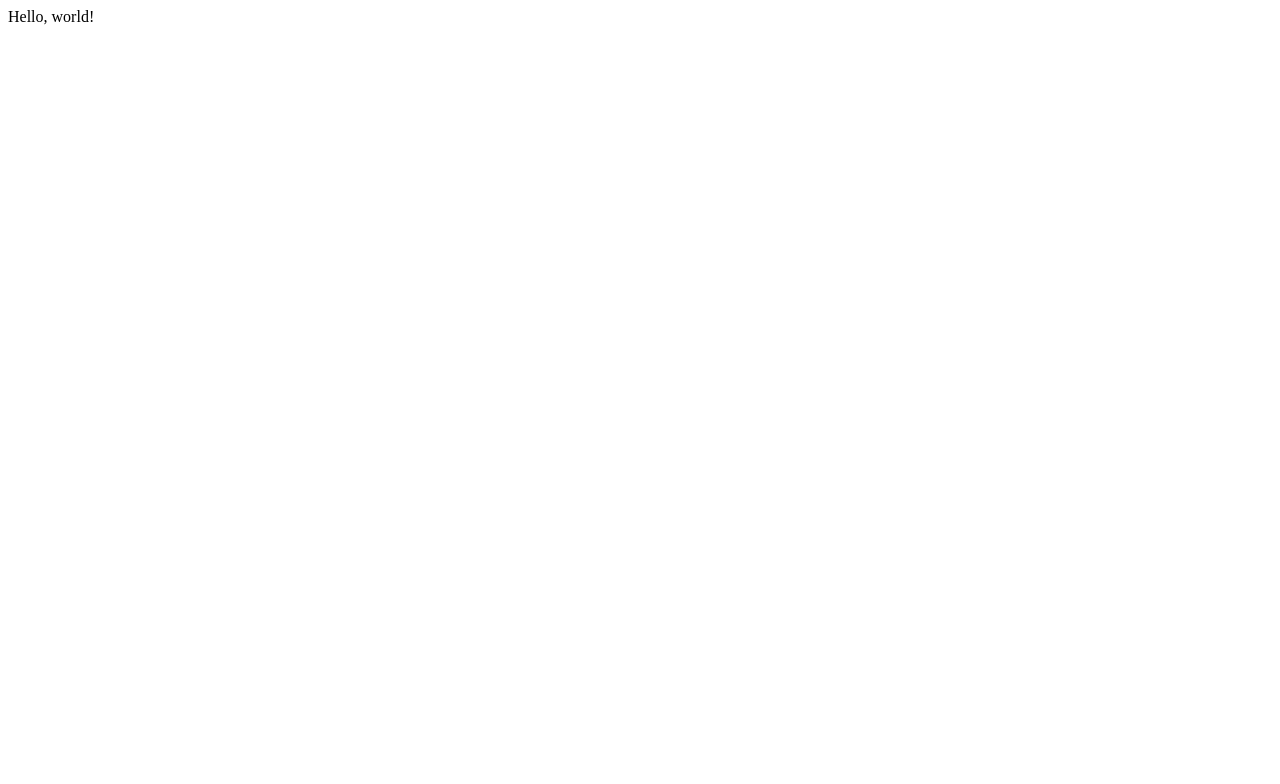
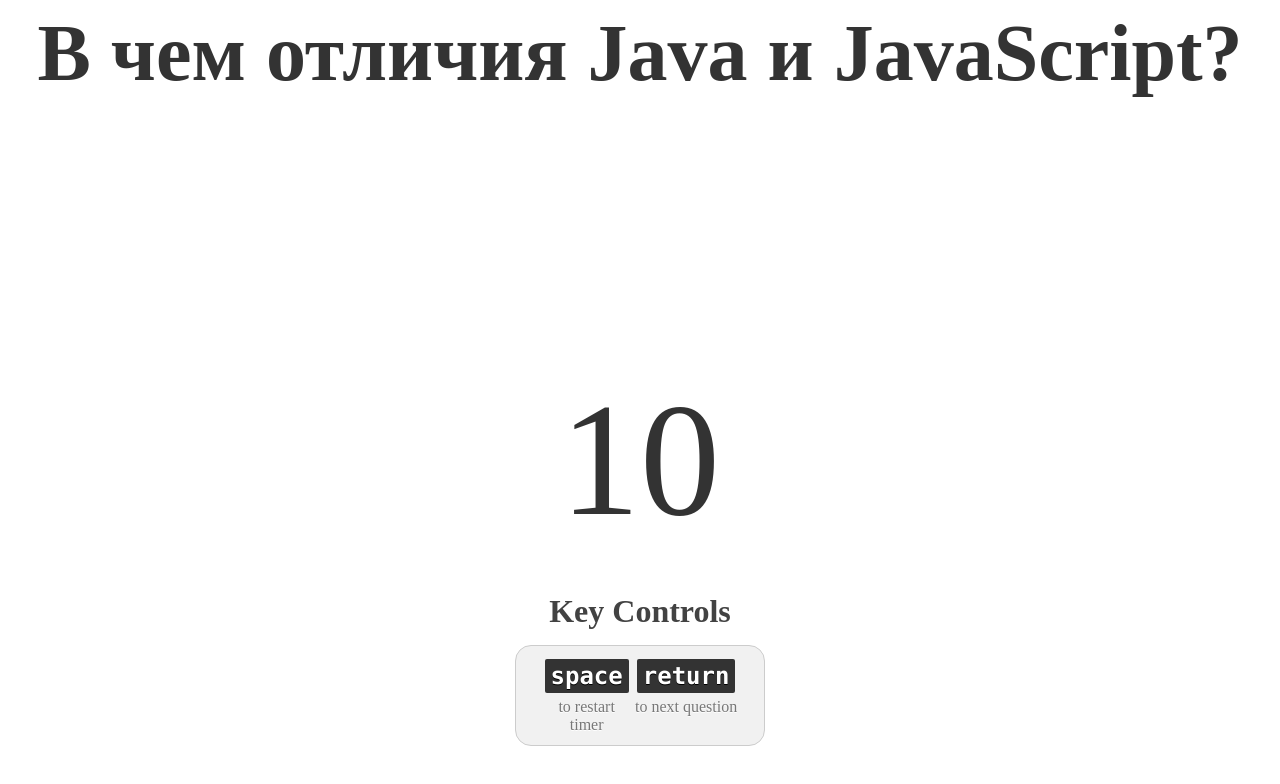
Before and after one commit to AGrigorii/blitz-survey, a website built with webpack: page source/index.html in a window 1280 px wide. Built offline with nearby package versions, Linux system fonts and the light colour scheme.

Commit message:
semi-ready version with question examples

```diff
--- a/source/index.html
+++ b/source/index.html
@@ -3,10 +3,26 @@
 <head>
     <meta charset="UTF-8">
     <title>Blitz survey</title>
-    <link rel="stylesheet" type="text/css" href="style.css" >
+    <link rel="stylesheet" type="text/css" href="style.css">
 </head>
 <body>
+<div class="wrapper">
+    <span id="question"></span>
     <span id="timer"></span>
-    <script src="main.js"></script>
+    <table class="controls">
+        <caption>Key Controls</caption>
+        <tr>
+            <td>
+                <div class="key key-space">space</div>
+                <div class="act">to restart timer</div>
+            </td>
+            <td>
+                <div class="key key-return">return</div>
+                <div class="act">to next question</div>
+            </td>
+        </tr>
+    </table>
+</div>
+<script src="main.js"></script>
 </body>
 </html>
--- a/source/main.js
+++ b/source/main.js
@@ -1 +1,42 @@
-document.getElementById('timer').textContent = "Hello, world!";
+const questionsConfig = require('./questions');
+
+let currentTimerId = null;
+let currentQuestionId = null;
+
+
+function selectRandomQuestion() {
+    return Math.floor(Math.random()*questionsConfig.questions.length);
+}
+
+function redrawTimer(remainSeconds = questionsConfig.timeout) {
+    if (currentTimerId) {
+        clearTimeout(currentTimerId);
+    }
+    document.getElementById('timer').style.color = (remainSeconds < 5) ? 'red' : '#333';
+    document.getElementById('timer').textContent = remainSeconds ? remainSeconds : 'Time is over';
+
+    if (remainSeconds) {
+        currentTimerId = setTimeout(redrawTimer, 1000, remainSeconds - 1);
+    }
+}
+
+document.addEventListener('keydown', function(event) {
+    switch (event.code) {
+        case 'Space':
+            redrawTimer();
+            break;
+        case 'Enter':
+            nextQuestion();
+            break;
+        default:
+            return;
+    }
+});
+
+function nextQuestion() {
+    currentQuestionId = selectRandomQuestion();
+    document.getElementById('question').textContent = questionsConfig.questions[currentQuestionId];
+    redrawTimer();
+}
+
+nextQuestion();
--- /dev/null
+++ b/source/questions.json
@@ -0,0 +1,15 @@
+{
+  "timeout": 15,
+  "questions": [
+    "Что такое JSON?",
+    "В чем отличия Java и JavaScript?",
+    "В чем отличия JSON и XML?",
+    "Какие фреймворки для работы с JSON вы знаете?",
+    "Какие фреймворки для работы с XML вы знаете?",
+    "Какие аннотации Jackson вы знаете?",
+    "Какие аннотации JAXB вы знаете?",
+    "В чем отличие сериализации и десериализации в JSON?",
+    "Что лучше JSON или XML? Почему?",
+    "Что такое DTO?"
+  ]
+}
--- a/source/style.css
+++ b/source/style.css
@@ -0,0 +1,83 @@
+body {
+    font-family: 'Montserrat', 'sans-serif';
+    color: #424242;
+}
+
+.wrapper {
+    vertical-align: middle;
+    text-align: center;
+    display: table;
+    height: 100%;
+    max-width: 1280px;
+    width: 100%;
+    margin: 0 auto;
+}
+
+#question {
+    display: table-row;
+    font-size: 10vmin;
+    margin: 100px 0;
+    padding: 0 50px;
+    color: #333;
+    font-weight: bold;
+    text-align: center;
+    height: 45vmin;
+    word-break: break-word;
+}
+
+#timer {
+    margin-top: 1vmin;
+    display: table-row;
+    font-size: 20vmin;
+    text-align: center;
+}
+
+.controls {
+    width: 30vmin;
+    height: 10vmin;
+    margin: 5vmin auto;
+    padding: 1vmin 3vmin;
+
+    background: #f1f1f1;
+    border: 1px #ccc solid;
+    border-radius: 2vmin;
+    -moz-border-radius: 2vmin;
+    -webkit-border-radius: 2vmin;
+    text-shadow: #fff 0 1px 0;
+}
+
+td {
+    vertical-align: baseline;
+}
+
+.controls caption {
+    margin-bottom: 15px;
+    font-size: 4vmin;
+    font-weight: bold;
+}
+
+.controls .key {
+    display: table-cell;
+    margin-right: 5px;
+    padding: 3px 6px;
+
+    color: #fff;
+    background: #333;
+    font: 3vmin Monaco, "Courier New", "DejaVu Sans Mono", "Bitstream Vera Sans Mono", monospace;
+    font-weight: bold;
+    border-radius: 2px;
+    -moz-border-radius: 2px;
+    -webkit-border-radius: 2px;
+    text-shadow: #000 0 1px 0;
+}
+
+.controls .act {
+    margin: 3px 20px 0 0;
+
+    color: #777;
+    font-size: 2vmin;
+}
+
+.controls .act:last-child {
+    margin-right: 0;
+}
```
